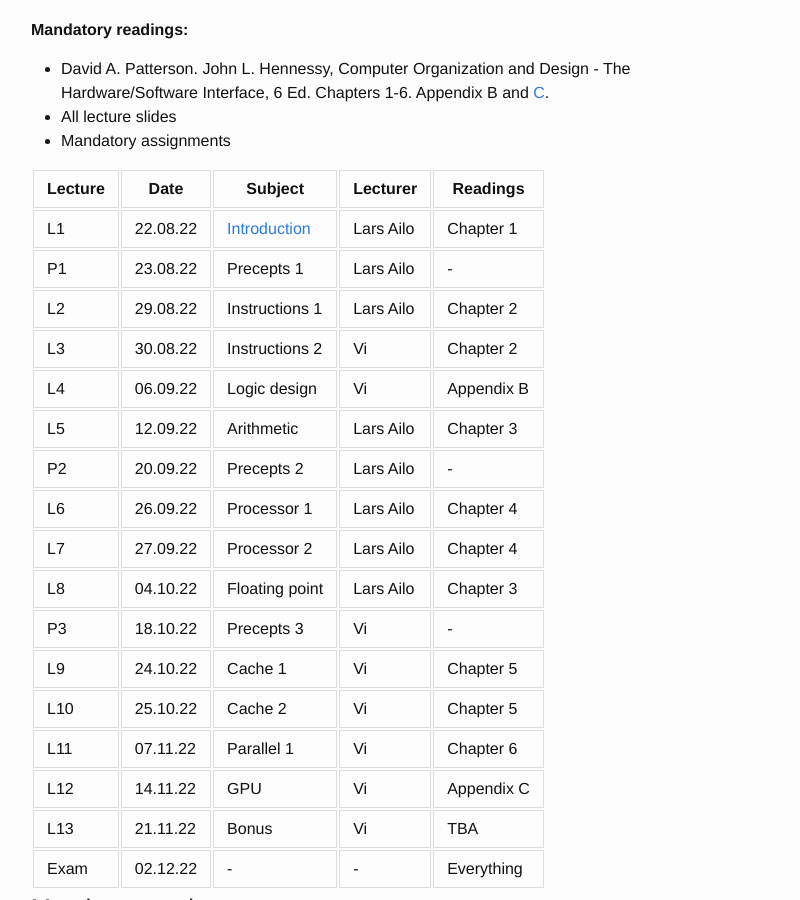
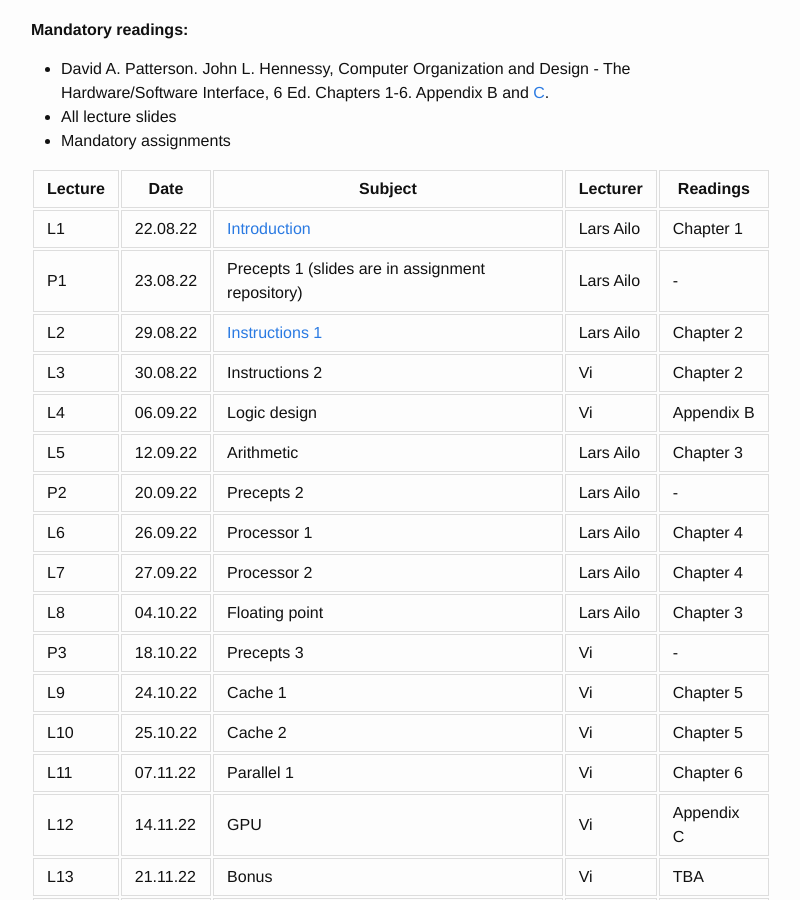
Before and after one commit to uit-inf-2200-f22/uit-inf-2200-f22.github.io, a Jekyll site: the page built from index.md, in a window 1280 px wide and 900 px high, scrolled down 908 px. Shown: the whole window, without its empty margins (239-1039 px from the left). Built offline with Jekyll 4.4.1, drawn with Linux system fonts in a browser that asks for light colours; our own code applies the rules of GitHub Pages for plain Markdown files.

Commit message:
Update index.md

```diff
--- a/index.md
+++ b/index.md
@@ -36,8 +36,8 @@ You can read more about plagiarism and cheating on: https://en.uit.no/sensor/art
 | Lecture   	| Date		    | Subject	  | Lecturer | Readings |
 |-------------|-------------|-----------|----------|----------|
 | L1   | 22.08.22 | [Introduction](https://docs.google.com/presentation/d/18G0WcXLvX5m9Rar_Q_c77k_WDjjMHi2wAuCiXCynHJI/edit#slide=id.p1)   | Lars Ailo | Chapter 1 |
-| P1   | 23.08.22 | Precepts 1     | Lars Ailo | -         |
-| L2   | 29.08.22 | Instructions 1 | Lars Ailo | Chapter 2 |
+| P1   | 23.08.22 | Precepts 1 (slides are in assignment repository) | Lars Ailo | -         |
+| L2   | 29.08.22 | [Instructions 1](https://discord.com/channels/1004719427545206824/1004864254479974470/1013685368987582555) | Lars Ailo | Chapter 2 |
 | L3   | 30.08.22 | Instructions 2 | Vi        | Chapter 2 |
 | L4   | 06.09.22 | Logic design   | Vi        | Appendix B |
 | L5   | 12.09.22 | Arithmetic     | Lars Ailo | Chapter 3 |
```
